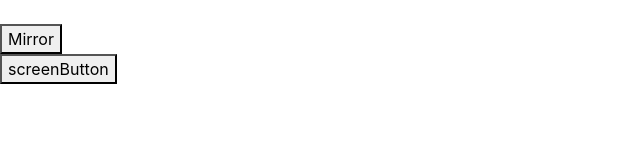
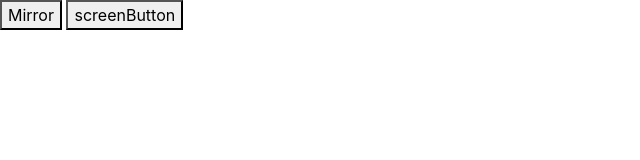
Before and after one commit to Davv7d/WebRTC-PoC, a website with bundled scripts: page website/index.html in a window 1280 px wide. Shown: the whole page, without its empty margins (0-640 px from the left). Built offline with nearby package versions, Linux system fonts and the light colour scheme.

Commit message:
mala zmiana interfejsu

```diff
--- a/website/index.html
+++ b/website/index.html
@@ -11,14 +11,17 @@
 </head>
 <body>
     <div id="container">
-
+        <div id="buttons">
+            <button id="mirrorButton"> Mirror</button>
+            <button id="snapButton">screenButton</button>
+        </div>
             <!--  Example I Mirror-->
         <div id = "mirror" style = "display:none">
                 <h1>Video</h1>
                 <video id="videoUser" autoplay playsinline></video>
                 </br><button id="connectUser">Connect</button>
         </div>
-        </br><button id="mirrorButton"> Mirror</button>
+
 
             <!-- Example  II Snap shot-->
 
@@ -35,7 +38,7 @@
 
             </br><button id="makeSnapShot">Take snapshot</button>
         </div>
-        </br><button id="snapButton">screenButton</button>
+
 
             <!-- Example III Video chat -->
 
```
